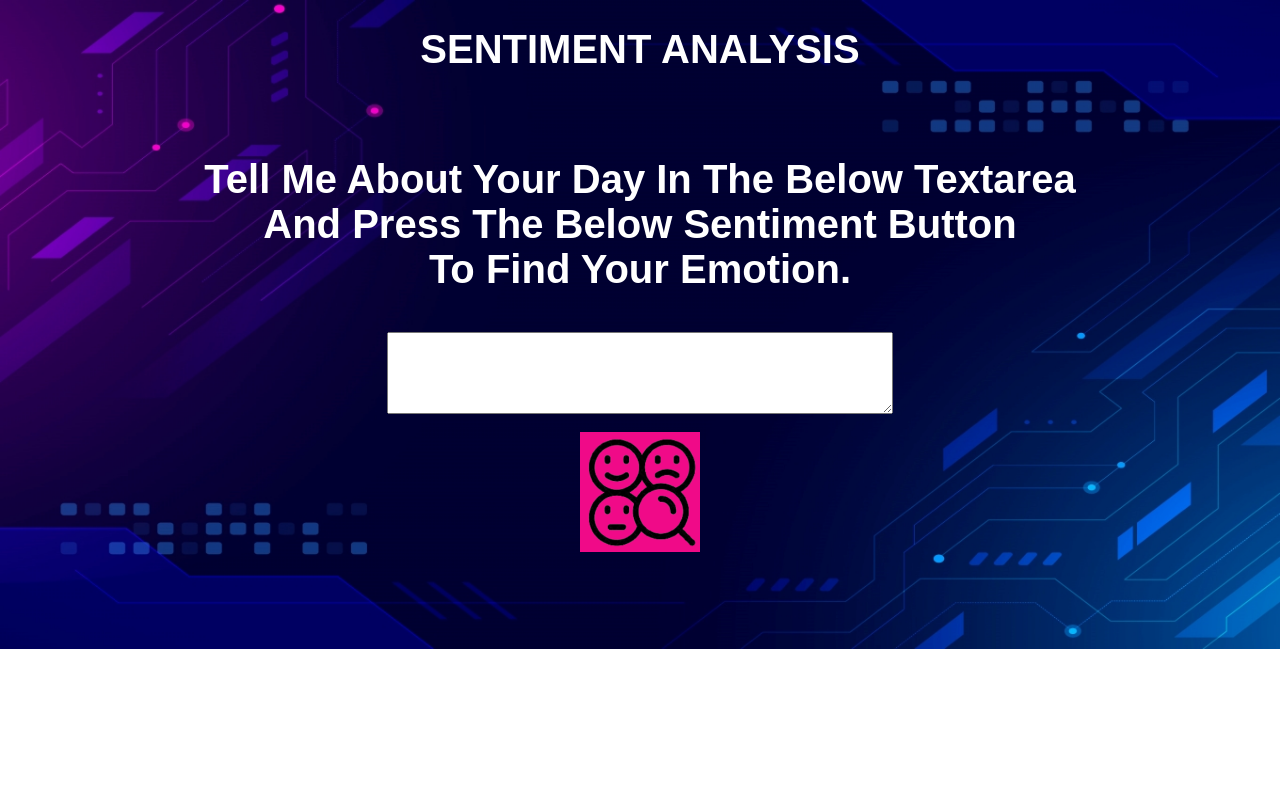
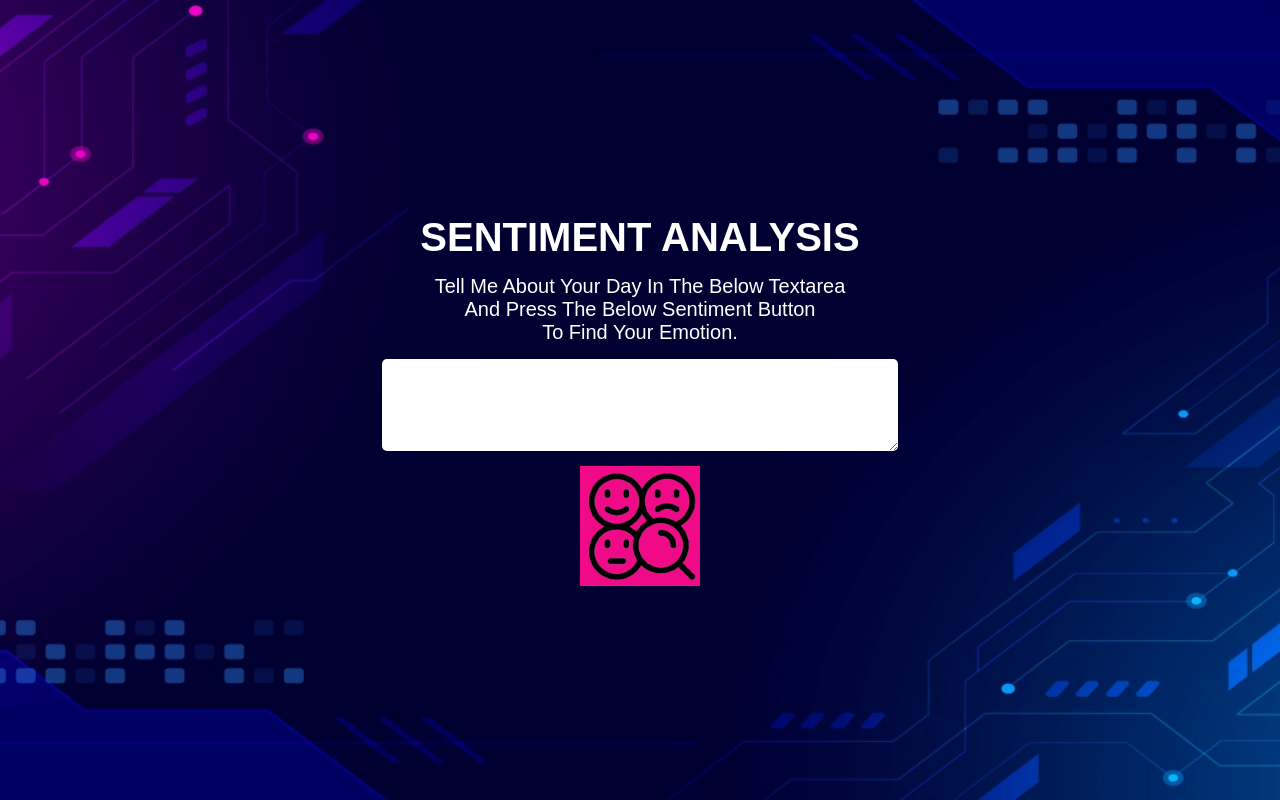
Before and after one commit to Abinesh-ss/SENTIMENT_ANALYZER_USING_FLASK, a Flask app: page / in a window 1280 px wide. Run offline with Flask 3, Linux system fonts and the light colour scheme.

Commit message:
Update index.html

```diff
--- a/templates/index.html
+++ b/templates/index.html
@@ -10,32 +10,62 @@
             background-image: url('/static/images/bg3.jpg');
             background-size: cover;
             background-repeat: no-repeat;
+            background-position: center;
             margin: 0;
             padding: 0;
+            height: 100vh;
+            display: flex;
+            justify-content: center;
+            align-items: center;
+            flex-direction: column;
         }
+
         h1, p {
             color: white;
             font-family: Arial, Helvetica, sans-serif;
+            text-align: center;
+            margin: 0 0 15px 0;
+        }
+
+        h1 {
             font-size: 40px;
             font-weight: bold;
-            text-align: center;
         }
+
+        p {
+            font-size: 20px;
+            max-width: 90%;
+        }
+
         form {
             display: flex;
             flex-direction: column;
             align-items: center;
-            padding: 0 10px;
+            width: 100%;
         }
+
         textarea {
             width: 90%;
             max-width: 500px;
             font-size: 16px;
             resize: vertical;
+            padding: 8px;
+            border-radius: 5px;
+            border: none;
         }
+
+        #button {
+            margin-top: 15px;
+            cursor: pointer;
+        }
+
         /* Responsive adjustments */
         @media (max-width: 600px) {
-            h1, p {
-                font-size: 24px;
+            h1 {
+                font-size: 28px;
+            }
+            p {
+                font-size: 16px;
             }
             textarea {
                 font-size: 14px;
@@ -48,14 +78,14 @@
     </style>
 </head>
 <body>
-    <h1>SENTIMENT ANALYSIS</h1><br>
-    <p>Tell Me About Your Day In The Below Textarea <br>And Press The Below Sentiment Button
-        <br>To Find Your Emotion.
+    <h1>SENTIMENT ANALYSIS</h1>
+    <p>Tell Me About Your Day In The Below Textarea <br>
+       And Press The Below Sentiment Button <br>
+       To Find Your Emotion.
     </p>
     <form action="/analyze" method="post">
         <textarea name="text" rows="4" cols="50"></textarea>
-        <br>
-        <input id="button" type="image" src="{{url_for('static',filename='/images/sentibut.jpg')}}" alt="SUBMIT" width="120" height="120">
+        <input id="button" type="image" src="{{url_for('static',filename='images/sentibut.jpg')}}" alt="SUBMIT" width="120" height="120">
     </form>
 </body>
 </html>
```
